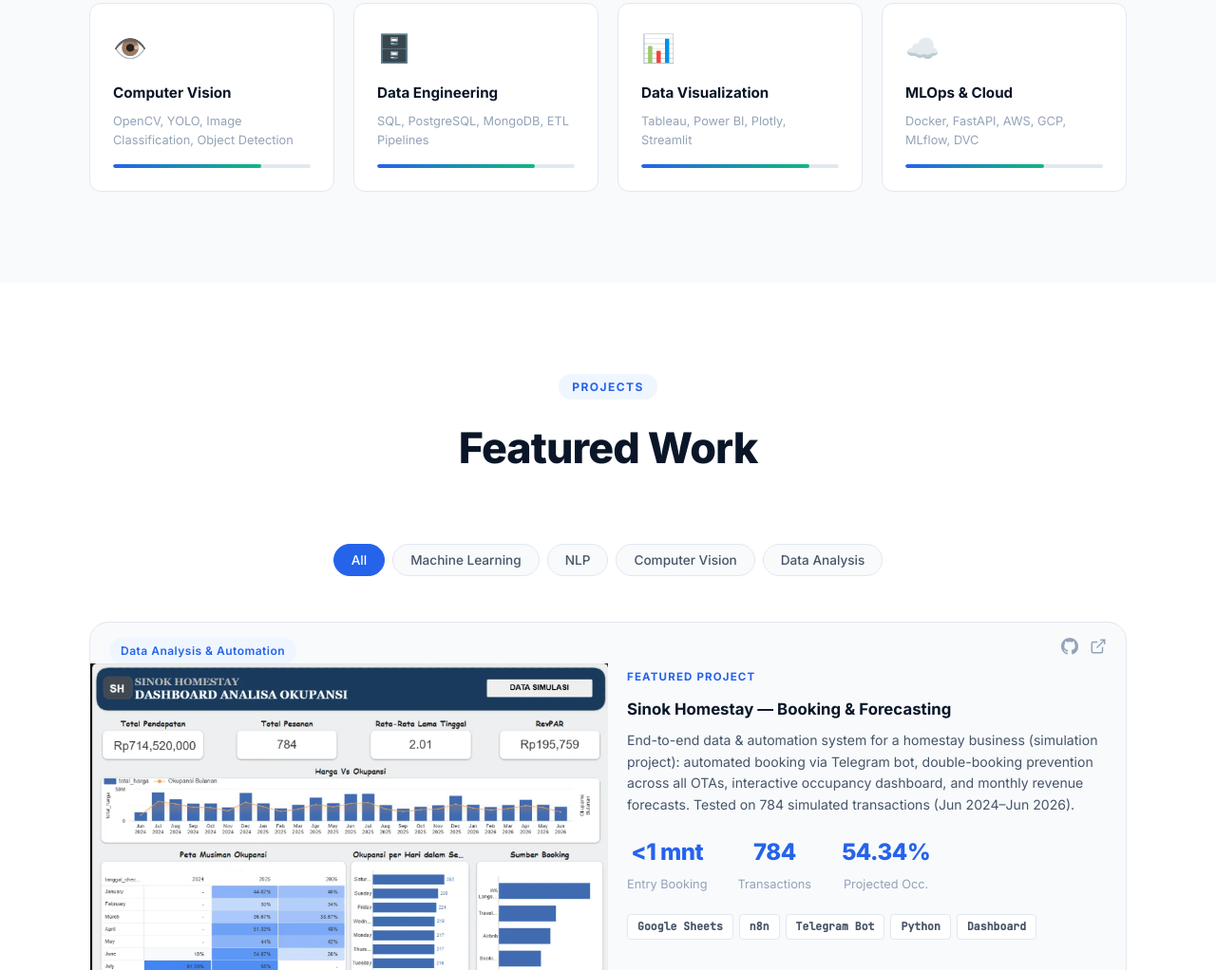
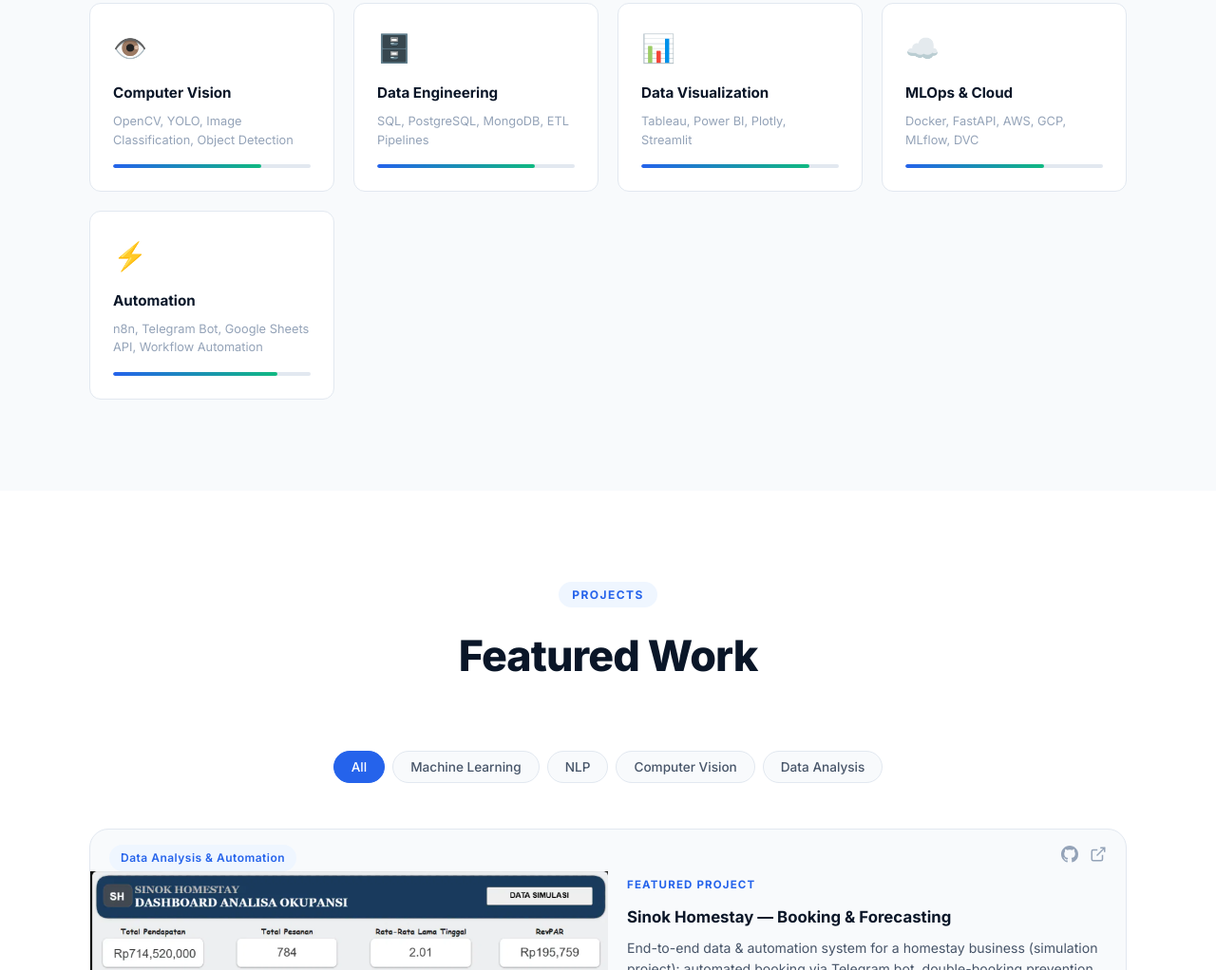
Before and after one commit to septianivanderdata/portofolio, a plain HTML site: page index.html in a window 1280 px wide. Shown: the part 2140-3162 px from the top of the page at 95% size. Drawn offline with Linux system fonts and the light colour scheme.

Commit message:
Add Automation skill card (n8n, Telegram Bot, Google Sheets API)

```diff
--- a/index.html
+++ b/index.html
@@ -228,6 +228,13 @@
           <h3>MLOps &amp; Cloud</h3>
           <p>Docker, FastAPI, AWS, GCP, MLflow, DVC</p>
           <div class="skill-bar"><div class="skill-bar__fill" style="--w:70%"></div></div>
+        </div>
+
+        <div class="skill-card">
+          <div class="skill-card__icon">⚡</div>
+          <h3>Automation</h3>
+          <p>n8n, Telegram Bot, Google Sheets API, Workflow Automation</p>
+          <div class="skill-bar"><div class="skill-bar__fill" style="--w:83%"></div></div>
         </div>
 
       </div>
```
